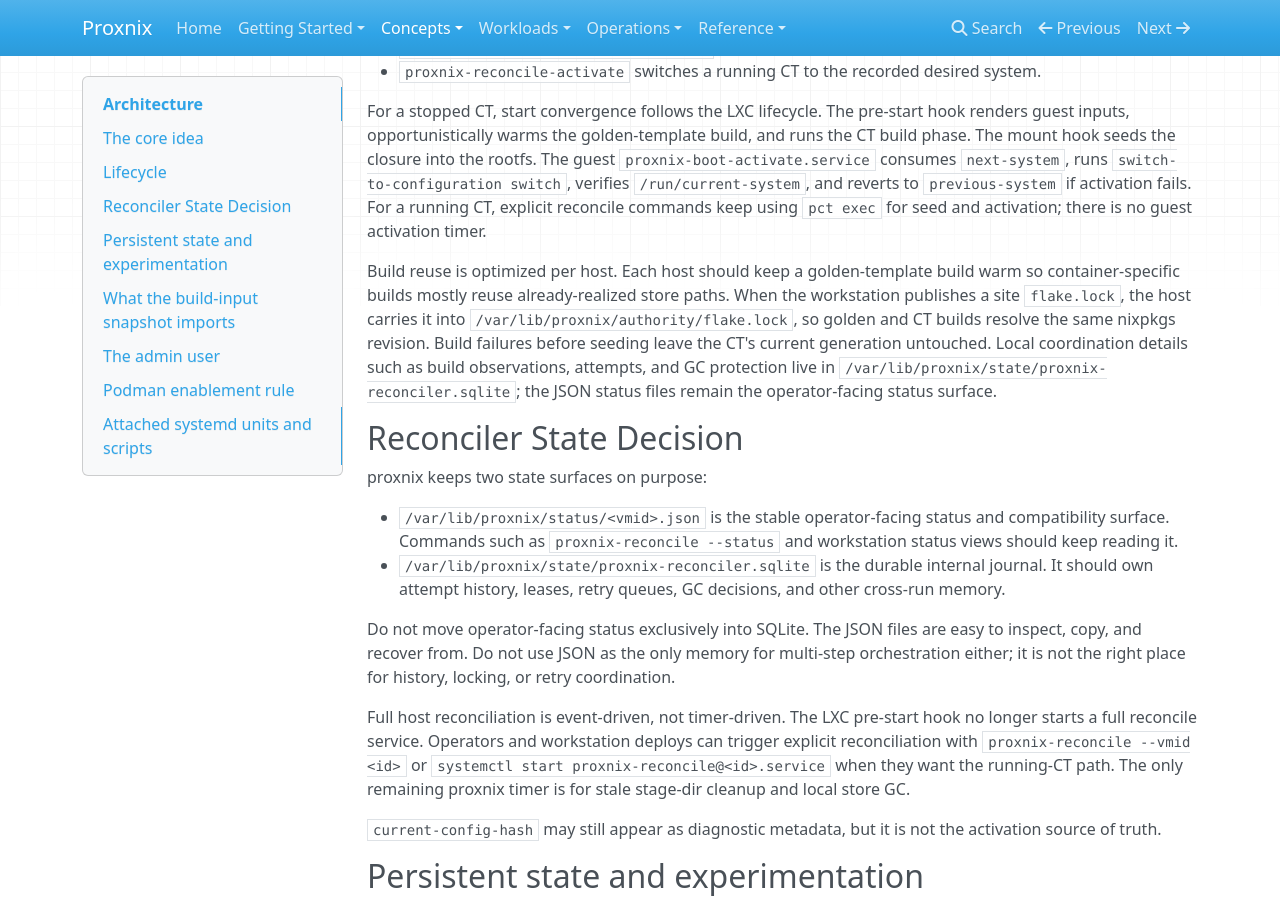
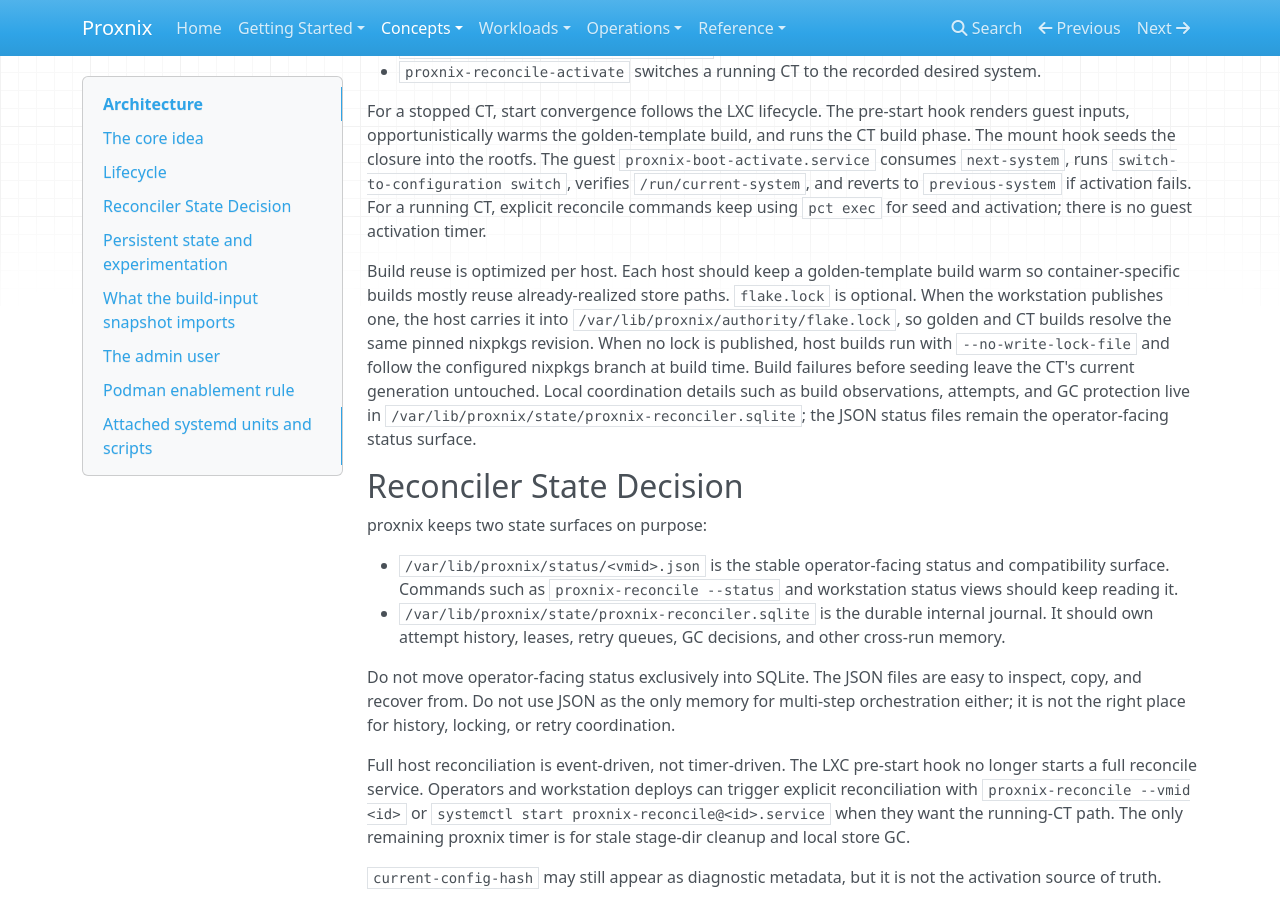
Before and after one commit to denMaier/proxnix, an MkDocs documentation site: the page built from docs/concepts/architecture.md, in a window 1280 px wide and 900 px high, scrolled down 2790 px. Built offline with MkDocs 1.6.1, drawn with Linux system fonts in a browser that asks for light colours; nearby versions of some CDN libraries.

Commit message:
keep host flakes rolling without lock

```diff
--- a/docs/concepts/architecture.md
+++ b/docs/concepts/architecture.md
@@ -137,11 +137,13 @@
 
 Build reuse is optimized per host. Each host should keep a golden-template
 build warm so container-specific builds mostly reuse already-realized store
-paths. When the workstation publishes a site `flake.lock`, the host carries it
-into `/var/lib/proxnix/authority/flake.lock`, so golden and CT builds resolve
-the same nixpkgs revision. Build failures before seeding leave the CT's current
-generation untouched. Local coordination details such as build observations,
-attempts, and GC protection live in
+paths. `flake.lock` is optional. When the workstation publishes one, the host
+carries it into `/var/lib/proxnix/authority/flake.lock`, so golden and CT builds
+resolve the same pinned nixpkgs revision. When no lock is published, host
+builds run with `--no-write-lock-file` and follow the configured nixpkgs branch
+at build time. Build failures before seeding leave the CT's current generation
+untouched. Local coordination details such as build observations, attempts, and
+GC protection live in
 `/var/lib/proxnix/state/proxnix-reconciler.sqlite`; the JSON status files remain
 the operator-facing status surface.
 
```
Also changed, not shown: desiredState.md (+3 -2 lines), docs/reference/commands.md (+3 -1 lines), 3 other files.
